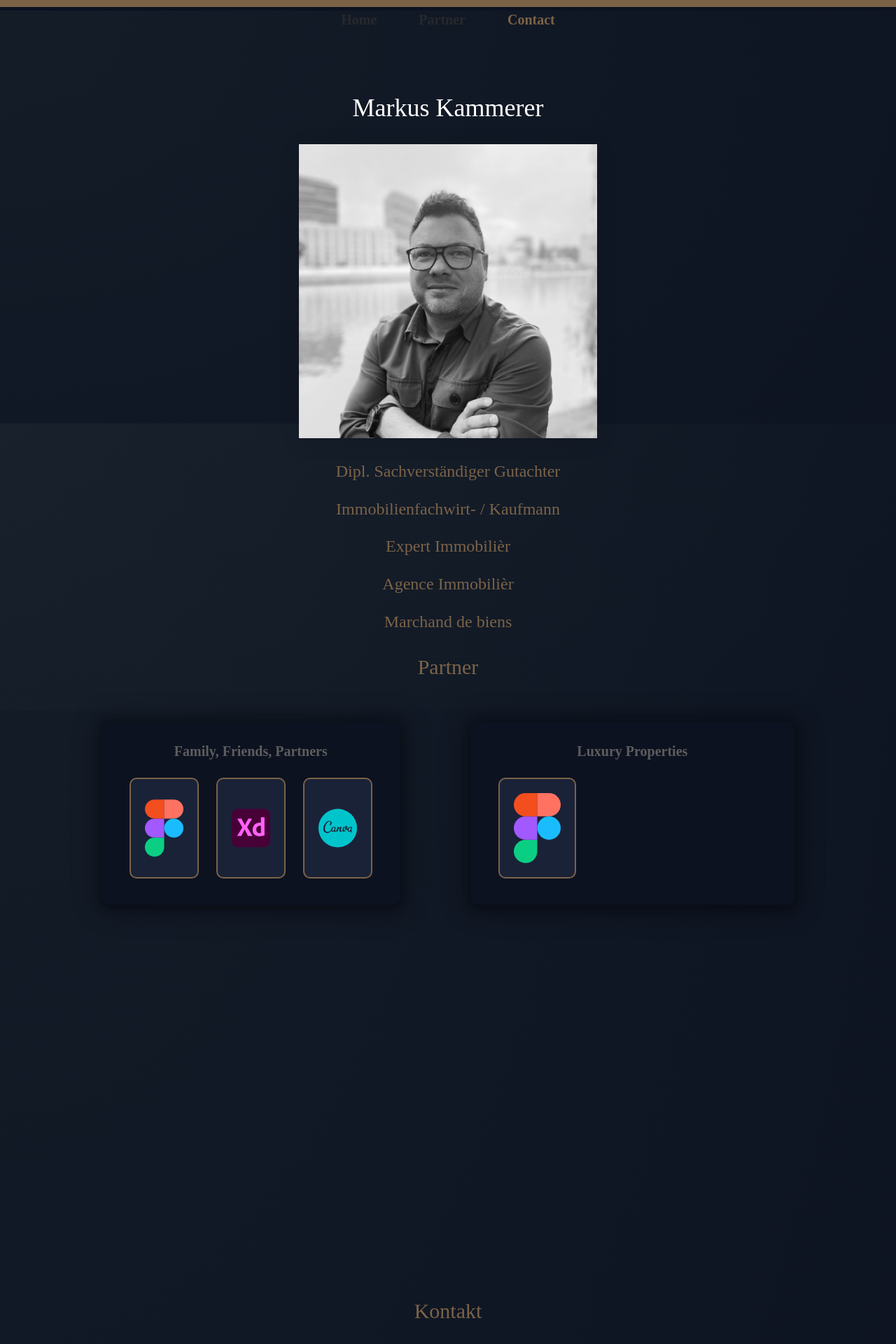
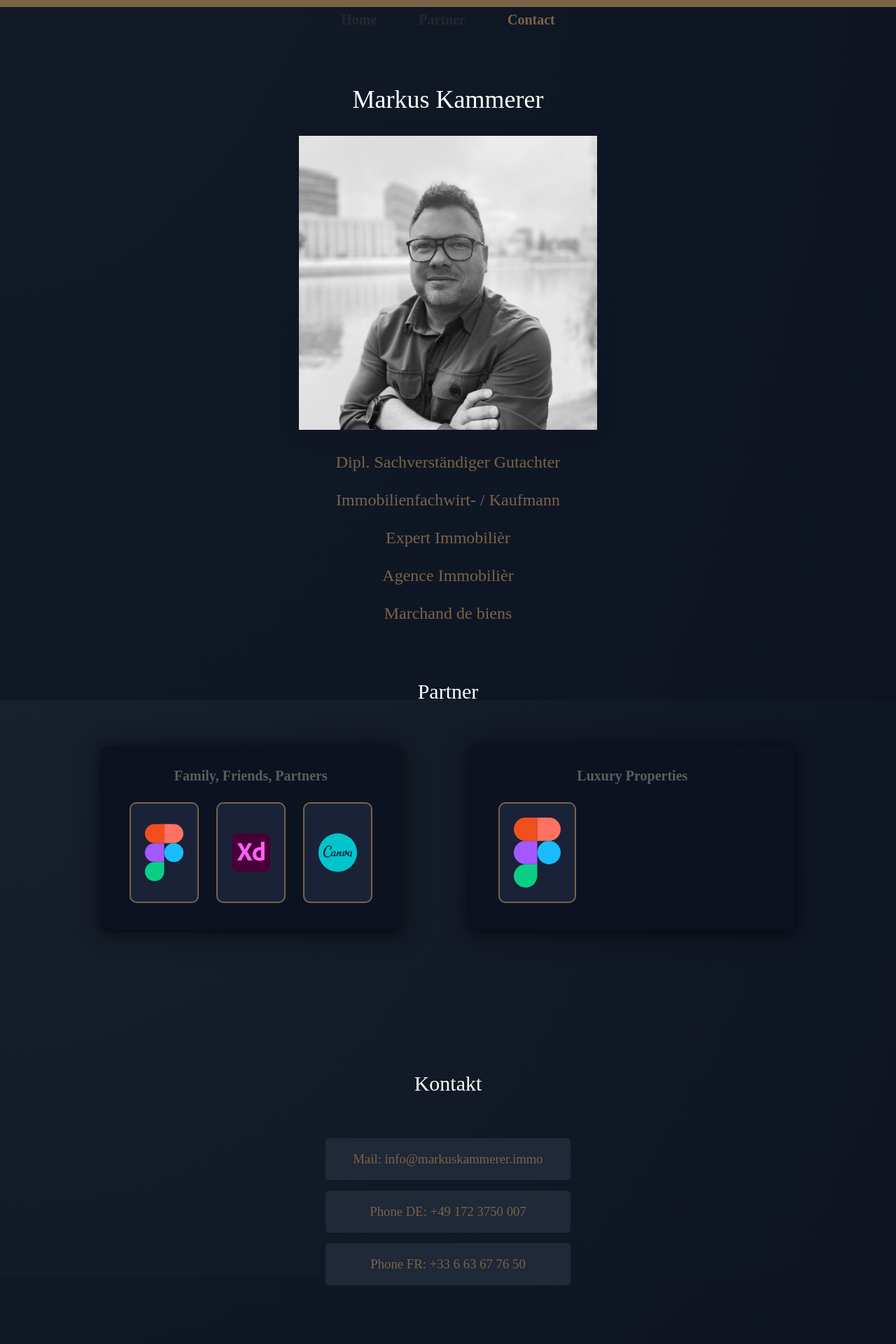
Before and after one commit to FredericRisling/website, a React (Vite) app: page / in a window 1280 px wide. Shown: the top 1920 px of the page at 70% size. Built offline with nearby package versions, Linux system fonts and the light colour scheme.

Commit message:
Improved layout

```diff
--- a/src/components/Contact.tsx
+++ b/src/components/Contact.tsx
@@ -4,6 +4,7 @@ import React from "react";
 import { useSectionInView } from "../assets/lib/hooks";
 import { useLanguage } from "../context/language-context";
 import "react-toastify/dist/ReactToastify.css";
+// import Divider from "./Divider.tsx";
 
 const Contact: React.FC = () => {
   const { ref } = useSectionInView("Contact");
@@ -22,12 +23,18 @@ const Contact: React.FC = () => {
 
 
         </div>
-        <h2 className="text-[--black] text-center text-golden">
+      {/*  <Divider*/}
+      {/*    thickness="0.25rem"*/}
+      {/*    direction="middle"*/}
+      {/*    color="gold"*/}
+      {/*    height="small"*/}
+      {/*    dividerStyle="solid"*/}
+      {/*/>*/}
+        <h2 className="text-center">
           {language === "DE"
               ? "Kontakt"
               : "Kontakt"}
         </h2>
-
 
         <div className="flex flex-col items-center justify-center mt-24 space-y-6">
           {/* 📧 E-Mail */}
--- a/src/components/HeaderIntro.tsx
+++ b/src/components/HeaderIntro.tsx
@@ -10,7 +10,7 @@ const HeaderIntro: React.FC = () => {
 
   return (
     <section
-      className="hero flex flex-col justify-center gap-10 items-center h-full max-lg:h-full max-lg:gap-6 pt-48 scroll-mt-20"
+      className="hero flex flex-col justify-center gap-10 items-center h-full max-lg:h-full max-lg:gap-6 pt-24 scroll-mt-20"
       ref={ref}
       id="home"
     >
--- a/src/components/TechStack.tsx
+++ b/src/components/TechStack.tsx
@@ -16,7 +16,7 @@ const TechStack: React.FC = () => {
   return (
     <React.Fragment>
       <section
-        className="relative tech-stack max-lg:p-16 h-screen pt-32 scroll-mt-20"
+        className="relative tech-stack items-center h-2/3 max-lg:h-full pt-32 scroll-mt-20"
         id="partner"
         ref={ref}
       >
@@ -38,7 +38,6 @@ const TechStack: React.FC = () => {
           <div className="flex flex-col h-[inherit]  justify-around max-lg:gap-40">
 
             <SkillSection skillsData={skillsDataDesign2} theme={theme} />
-            {/*<SkillSection skillsData={skillsDataCMS} theme={theme} />*/}
           </div>
         </div>
       </section>
--- a/src/index.css
+++ b/src/index.css
@@ -83,6 +83,7 @@ h2 {
   font-size: 3rem;
   line-height: 120%;
   font-family: "Didot-bold";
+  color: white;
 }
 h3,
 button,
--- a/src/pages/Home.tsx
+++ b/src/pages/Home.tsx
@@ -2,6 +2,7 @@ import React, { lazy, Suspense } from "react";
 import Layout from "../layout/layout";
 import Footer from "../components/Footer";
 import { ScrollProgress } from "../components/ScrollProgress";
+// import Divider from "../components/Divider.tsx";
 // import Divider from "../components/Divider.tsx";
 // import Divider from "../components/Divider";
 // import ProjectSlider from "../components/ProjectSlider";
@@ -17,26 +18,19 @@ const Home: React.FC = () => {
   return (
     <>
       <Layout>
-        <header className="h-screen">
+        <header>
           <ScrollProgress
             position={"left"}
             color={"golden"}
             height={10}
             smoothness={true}
           />
+        </header>
+        <main className="relative">
           <Suspense fallback={<div>Loading...</div>}>
             <LazyHeaderIntro />
           </Suspense>
-        </header>
-        <main className="relative">
           <Suspense fallback={<div>Loading...</div>}>
-            {/*<Divider*/}
-            {/*    thickness="0.25rem"*/}
-            {/*    direction="middle"*/}
-            {/*    color="gold"*/}
-            {/*    height="small"*/}
-            {/*    dividerStyle="solid"*/}
-            {/*/>*/}
             <LazyTechStack />
           </Suspense>
 
```
